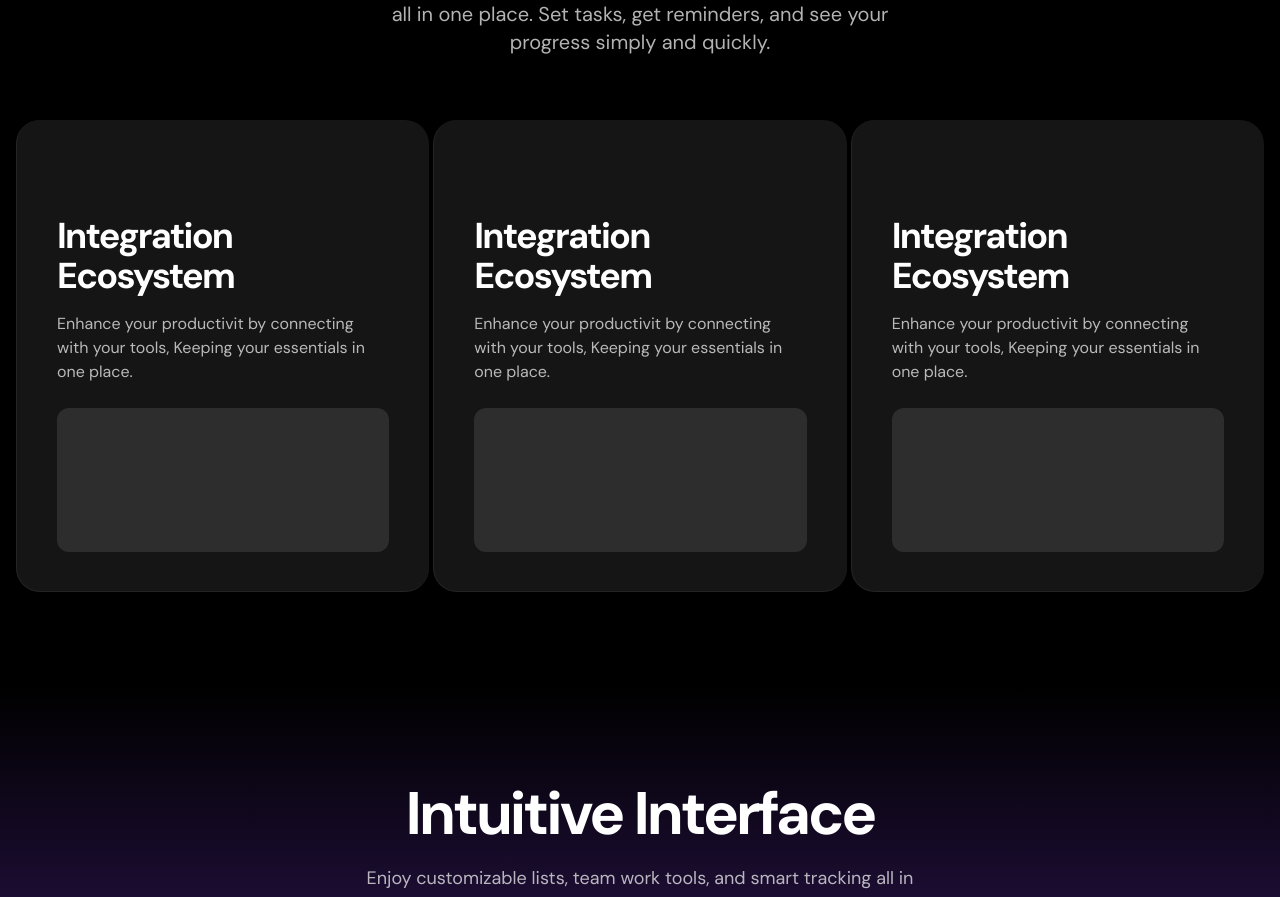
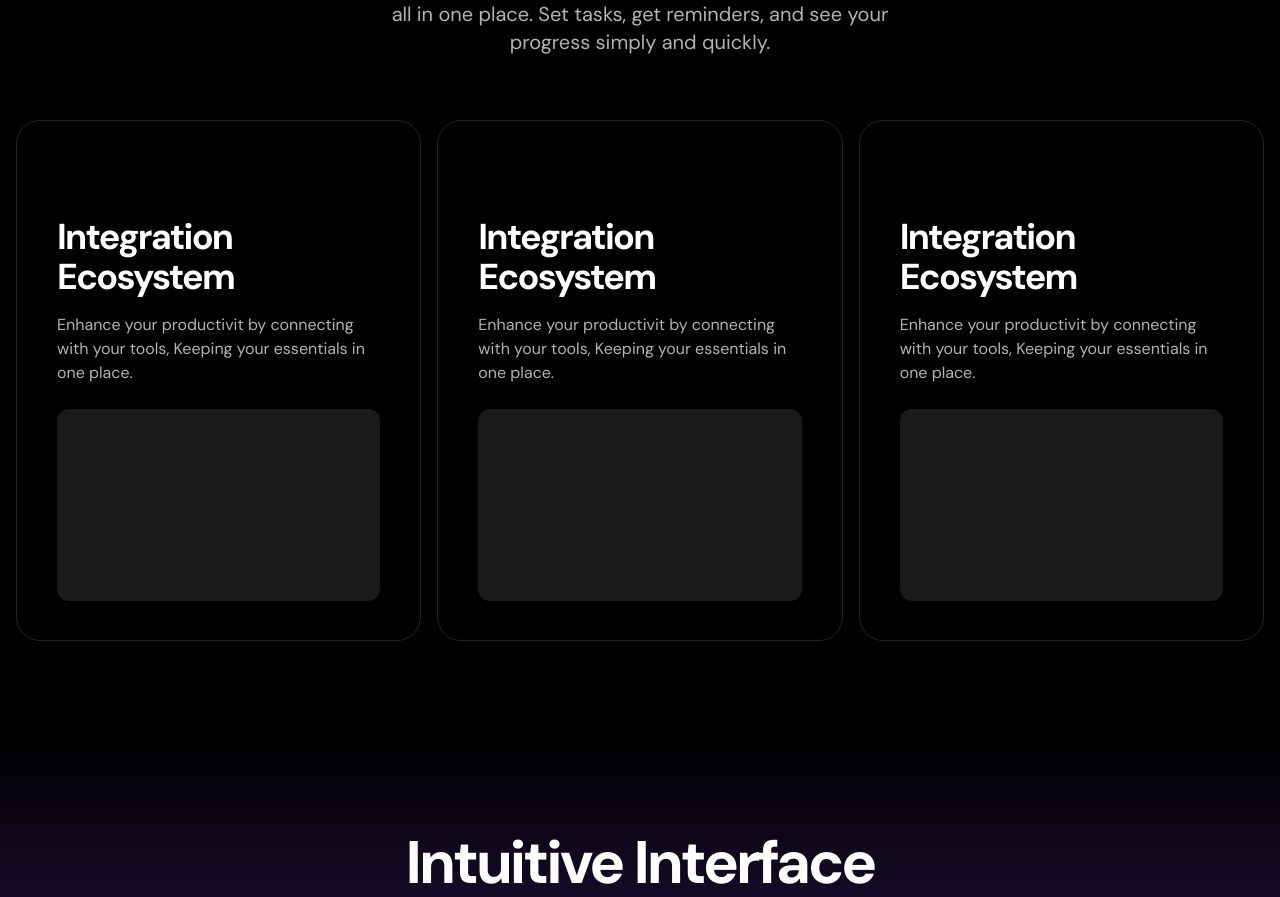
Before and after one commit to Ekpo-Emmanuel/design-by-akira, a Next.js app: page / in a window 1280 px wide. Shown: the part 1524-2421 px from the top of the page. Built offline with nearby package versions, Linux system fonts and the light colour scheme.

Commit message:
Style: remove background color

```diff
--- a/src/components/Features.tsx
+++ b/src/components/Features.tsx
@@ -33,12 +33,12 @@ export default function Features() {
         <p className='mt-5 md:text-center text-md md:text-xl text-white/70 md:max-w-xl md:mx-auto'>
             Enjoy customizable lists, team work tools, and smart tracking all in one place. Set tasks, get reminders, and see your progress simply and quickly.
         </p>
-        <div className='mt-16 grid grid-cols-1 gap-1 sm:grid-cols-2 lg:grid-cols-3'>
+        <div className='mt-16 grid grid-cols-1 gap-4 sm:grid-cols-2 lg:grid-cols-3'>
             {features.map((feature, index) => (
-                <div key={index} className="border-l border-b border-[#242424] box-border bg-[#151515] px-5 lg:px-10 pt-12 pb-5 lg:pb-8 lg:pt-24 rounded-3xl">
+                <div key={index} className="border border-[#242424] box-border  px-5 lg:px-10 pt-12 pb-5 lg:pb-8 lg:pt-24 rounded-3xl">
                 <h3 className='text-3xl lg:text-4xl font-bold tracking-tighter'>{feature.title}</h3>
                 <p className='mt-2 text-white/70 text-base sm:mt-4'>{feature.description}</p>
-                <div className='mt-6 inline-flex justify-center h-36 w-full bg-white/10 text-black items-center rounded-[0.75rem] box-border'>
+                <div className='mt-6 inline-flex justify-center h-[12rem] w-full bg-white/10 text-black items-center rounded-[0.75rem] box-border'>
                     {/* icons */}
                 </div>
             </div>
```
